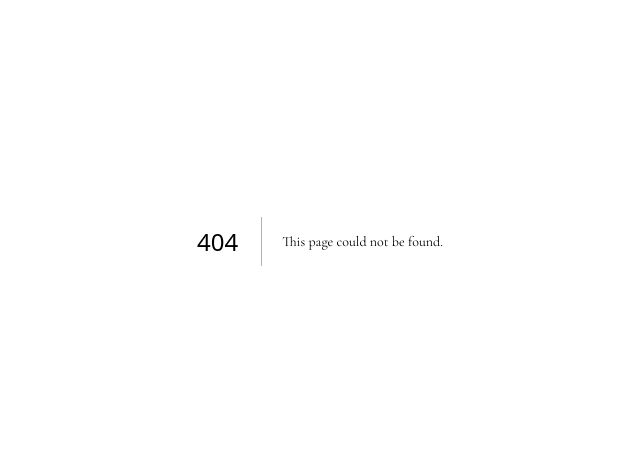
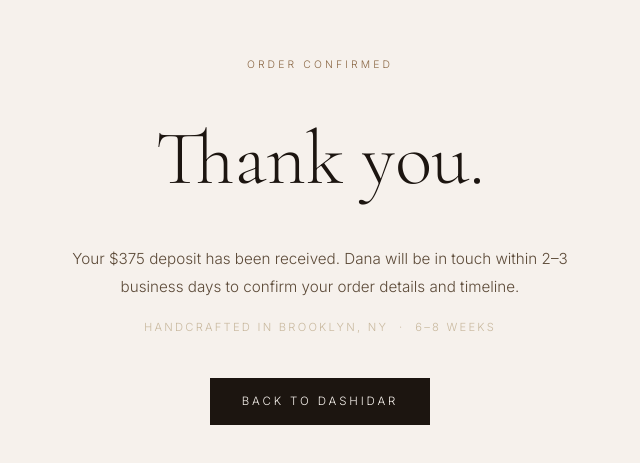
Before and after one commit to nabeelbarqawi-stack/dashidar, a Next.js app: page /success in a window 1280 px wide. Before the commit this address had no page. Shown: the part 159-622 px from the top of the page, without its empty margins (320-960 px from the left). Built offline with nearby package versions, Linux system fonts and the light colour scheme.

Commit message:
Add Stripe Checkout deposit payment

```diff
--- /dev/null
+++ b/app/api/checkout/route.js
@@ -0,0 +1,28 @@
+import Stripe from 'stripe'
+import { NextResponse } from 'next/server'
+
+const stripe = new Stripe(process.env.STRIPE_SECRET_KEY)
+
+export async function POST() {
+  const session = await stripe.checkout.sessions.create({
+    mode: 'payment',
+    automatic_payment_methods: { enabled: true },
+    line_items: [
+      {
+        price_data: {
+          currency: 'usd',
+          product_data: {
+            name: 'Dashidar Table — 50% Deposit',
+            description: 'Custom solid wood table, handcrafted in Brooklyn NY. Balance of $375 due upon completion.',
+          },
+          unit_amount: 37500,
+        },
+        quantity: 1,
+      },
+    ],
+    success_url: `${process.env.NEXT_PUBLIC_URL}/success`,
+    cancel_url: `${process.env.NEXT_PUBLIC_URL}/#order`,
+  })
+
+  return NextResponse.json({ url: session.url })
+}
--- a/app/globals.css
+++ b/app/globals.css
@@ -382,6 +382,101 @@ h2 {
   line-height: 1.6;
 }
 
+/* ── PAY BUTTON ── */
+.deposit-divider {
+  display: flex;
+  align-items: center;
+  gap: 1rem;
+  margin: 2rem 0;
+  color: var(--tan);
+  font-size: 0.65rem;
+  letter-spacing: 0.2em;
+  text-transform: uppercase;
+}
+.deposit-divider::before,
+.deposit-divider::after {
+  content: '';
+  flex: 1;
+  height: 1px;
+  background: var(--tan-light);
+}
+.deposit-box {
+  background: var(--warm-white);
+  border: 1px solid var(--tan-light);
+  padding: 2rem;
+  text-align: center;
+}
+.deposit-box p {
+  font-size: 0.82rem;
+  color: var(--mid);
+  line-height: 1.7;
+  margin-bottom: 1.2rem;
+}
+.deposit-box p strong {
+  color: var(--dark);
+  font-weight: 500;
+}
+.btn-pay {
+  width: 100%;
+  padding: 1.1rem;
+  background: var(--accent);
+  color: #fff;
+  border: none;
+  font-family: 'Inter', sans-serif;
+  font-size: 0.72rem;
+  letter-spacing: 0.25em;
+  text-transform: uppercase;
+  cursor: pointer;
+  transition: background 0.2s;
+}
+.btn-pay:hover { background: var(--dark); }
+.btn-pay:disabled { opacity: 0.6; cursor: not-allowed; }
+
+/* ── SUCCESS PAGE ── */
+.success-page {
+  min-height: 100vh;
+  display: flex;
+  align-items: center;
+  justify-content: center;
+  background: var(--cream);
+  padding: 3rem;
+}
+.success-inner {
+  max-width: 520px;
+  text-align: center;
+}
+.success-inner h1 {
+  font-family: 'Cormorant Garamond', serif;
+  font-size: clamp(3rem, 6vw, 5rem);
+  font-weight: 300;
+  margin-bottom: 1.5rem;
+}
+.success-inner p {
+  font-size: 0.95rem;
+  line-height: 1.85;
+  color: var(--mid);
+  margin-bottom: 1rem;
+}
+.success-sub {
+  font-size: 0.7rem !important;
+  letter-spacing: 0.2em;
+  text-transform: uppercase;
+  color: var(--tan) !important;
+  margin-bottom: 2.5rem !important;
+}
+.btn-back {
+  display: inline-block;
+  padding: 0.9rem 2rem;
+  background: var(--dark);
+  color: var(--cream);
+  text-decoration: none;
+  font-size: 0.72rem;
+  letter-spacing: 0.25em;
+  text-transform: uppercase;
+  transition: background 0.2s;
+}
+.btn-back:hover { background: var(--accent); }
+
 /* ── FOOTER ── */
 footer {
   background: var(--dark);
--- /dev/null
+++ b/app/success/page.js
@@ -0,0 +1,18 @@
+export default function Success() {
+  return (
+    <div className="success-page">
+      <div className="success-inner">
+        <span className="label">Order Confirmed</span>
+        <h1>Thank you.</h1>
+        <p>
+          Your $375 deposit has been received. Dana will be in touch within
+          2–3 business days to confirm your order details and timeline.
+        </p>
+        <p className="success-sub">
+          Handcrafted in Brooklyn, NY &nbsp;·&nbsp; 6–8 weeks
+        </p>
+        <a href="/" className="btn-back">Back to Dashidar</a>
+      </div>
+    </div>
+  )
+}
--- a/package.json
+++ b/package.json
@@ -10,6 +10,7 @@
     "@formspree/react": "^2.5.1",
     "next": "^15.3.1",
     "react": "^19.0.0",
-    "react-dom": "^19.0.0"
+    "react-dom": "^19.0.0",
+    "stripe": "^22.0.2"
   }
 }
```
Also changed, not shown: app/page.js (+12 -0 lines), components/PayButton.js (added, +23 -0 lines), 1 other file (tests, documents, lock files or other folders).
